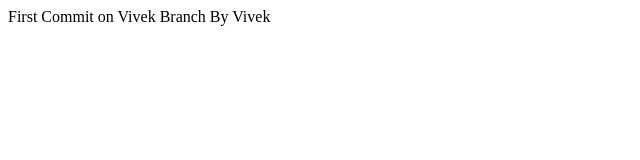
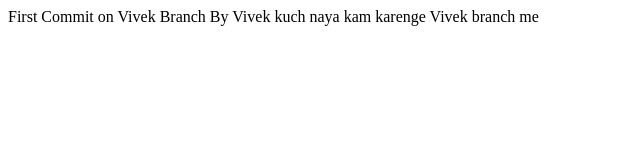
Before and after one commit to VivekKumarMishra1301/Practice_Git, a plain HTML site: page index.html in a window 1280 px wide. Shown: the whole page, without its empty margins (0-640 px from the left). Drawn offline with Linux system fonts and the light colour scheme.

Commit message:
something changes applied in the Vivek Branch

```diff
--- a/index.html
+++ b/index.html
@@ -7,5 +7,6 @@
 </head>
 <body>
     First Commit on Vivek Branch By Vivek
+    kuch naya kam karenge Vivek branch me
 </body>
 </html>
```
